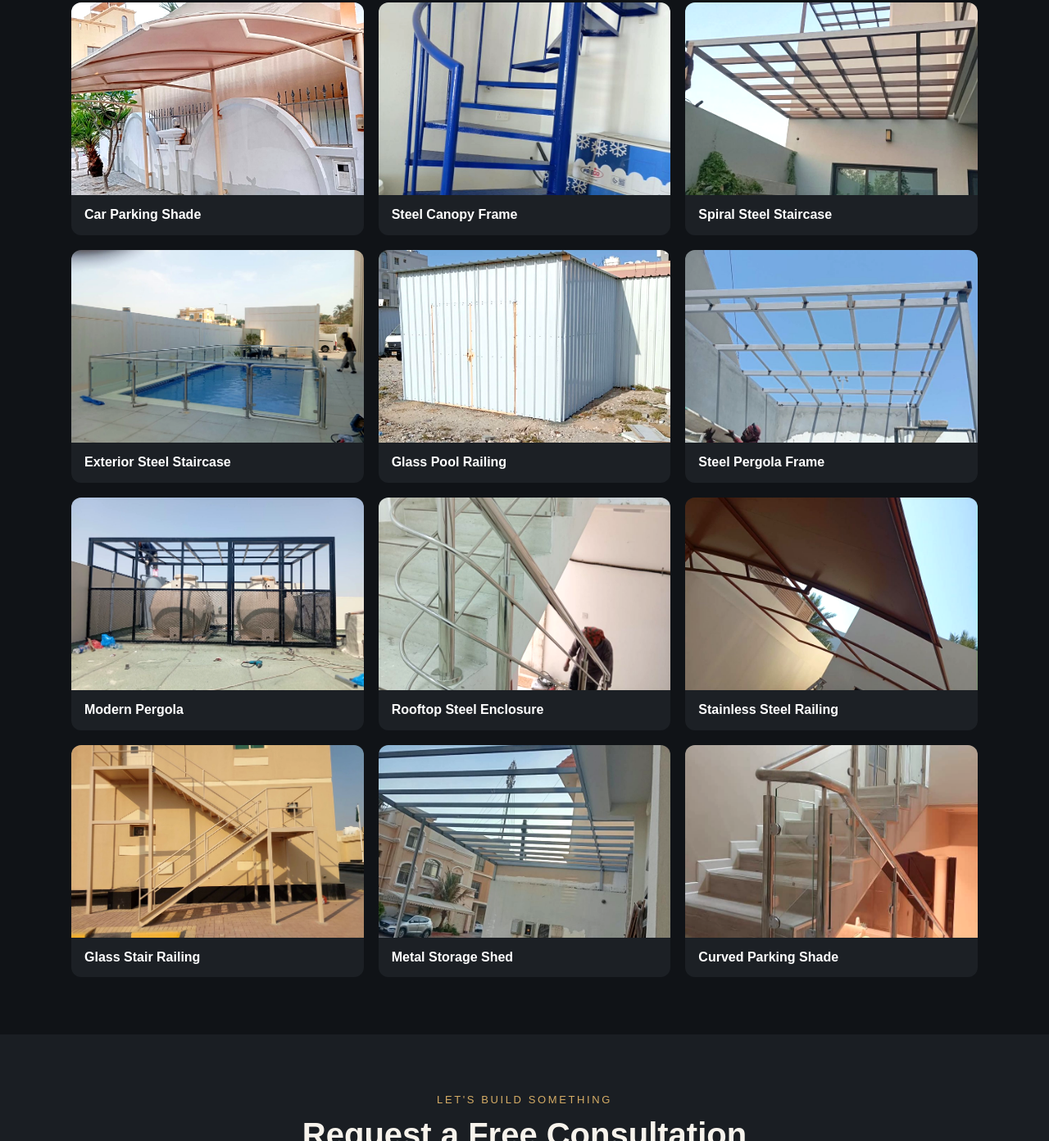
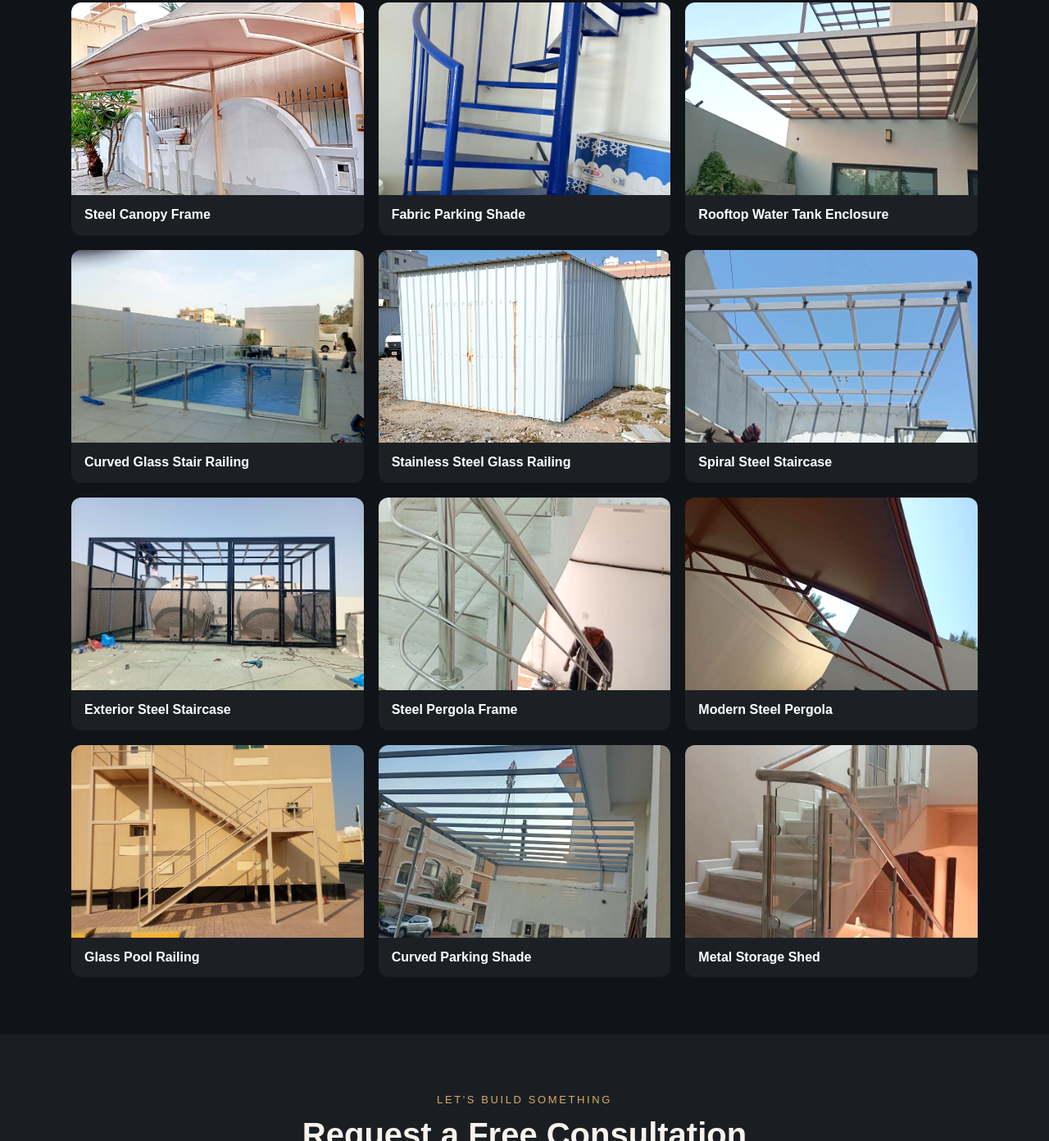
Before and after one commit to afsaruddin3826-hub/akram-material-welding, a plain HTML site: page index.html in a window 1280 px wide. Shown: the part 1754-3146 px from the top of the page at 82% size. Drawn offline with Linux system fonts and the light colour scheme.

Commit message:
Update 12 project gallery captions in English and Arabic

```diff
--- a/index.html
+++ b/index.html
@@ -16,18 +16,18 @@
 <div class="service"><b data-en="Stainless Steel Works" data-ar="أعمال الستانلس ستيل">Stainless Steel Works</b><p data-en="Custom stainless steel fabrication and finishing." data-ar="تصنيع وتشطيب أعمال الستانلس ستيل حسب الطلب.">Custom stainless steel fabrication and finishing.</p></div>
 <div class="service"><b data-en="Metal Fabrication & Installation" data-ar="تصنيع وتركيب المعادن">Metal Fabrication & Installation</b><p data-en="Custom metal components, fabrication and on-site installation." data-ar="تصنيع القطع المعدنية حسب الطلب وتركيبها في الموقع.">Custom metal components, fabrication and on-site installation.</p></div>
 </div></section>
-<section id="projects" class="wrap"><div class="eyebrow" data-en="Selected Work" data-ar="من أعمالنا">Selected Work</div><h2 data-en="Our Projects Gallery" data-ar="معرض مشاريعنا">Our Projects Gallery</h2><p class="muted" data-en="12 photographs of metalwork, shades, railings and installations." data-ar="١٢ صورة لأعمال الحديد والمظلات والدرابزين والتركيبات.">12 photographs of metalwork, shades, railings and installations.</p><div class="gallery"><button class="tile" onclick="openPhoto(0)"><img loading="lazy" src="images/project-01.jpg" alt="Car Parking Shade"><span data-en="Car Parking Shade" data-ar="مظلة موقف سيارات">Car Parking Shade</span></button>
-<button class="tile" onclick="openPhoto(1)"><img loading="lazy" src="images/project-02.jpg" alt="Steel Canopy Frame"><span data-en="Steel Canopy Frame" data-ar="هيكل مظلة حديدي">Steel Canopy Frame</span></button>
-<button class="tile" onclick="openPhoto(2)"><img loading="lazy" src="images/project-03.jpg" alt="Spiral Steel Staircase"><span data-en="Spiral Steel Staircase" data-ar="درج حديدي حلزوني">Spiral Steel Staircase</span></button>
-<button class="tile" onclick="openPhoto(3)"><img loading="lazy" src="images/project-04.jpg" alt="Exterior Steel Staircase"><span data-en="Exterior Steel Staircase" data-ar="درج حديدي خارجي">Exterior Steel Staircase</span></button>
-<button class="tile" onclick="openPhoto(4)"><img loading="lazy" src="images/project-05.jpg" alt="Glass Pool Railing"><span data-en="Glass Pool Railing" data-ar="درابزين زجاجي للمسبح">Glass Pool Railing</span></button>
-<button class="tile" onclick="openPhoto(5)"><img loading="lazy" src="images/project-06.jpg" alt="Steel Pergola Frame"><span data-en="Steel Pergola Frame" data-ar="هيكل برجولة حديدي">Steel Pergola Frame</span></button>
-<button class="tile" onclick="openPhoto(6)"><img loading="lazy" src="images/project-07.jpg" alt="Modern Pergola"><span data-en="Modern Pergola" data-ar="برجولة حديثة">Modern Pergola</span></button>
-<button class="tile" onclick="openPhoto(7)"><img loading="lazy" src="images/project-08.jpg" alt="Rooftop Steel Enclosure"><span data-en="Rooftop Steel Enclosure" data-ar="غرفة حديدية على السطح">Rooftop Steel Enclosure</span></button>
-<button class="tile" onclick="openPhoto(8)"><img loading="lazy" src="images/project-09.jpg" alt="Stainless Steel Railing"><span data-en="Stainless Steel Railing" data-ar="درابزين ستانلس ستيل">Stainless Steel Railing</span></button>
-<button class="tile" onclick="openPhoto(9)"><img loading="lazy" src="images/project-10.jpg" alt="Glass Stair Railing"><span data-en="Glass Stair Railing" data-ar="درابزين درج زجاجي">Glass Stair Railing</span></button>
-<button class="tile" onclick="openPhoto(10)"><img loading="lazy" src="images/project-11.jpg" alt="Metal Storage Shed"><span data-en="Metal Storage Shed" data-ar="مخزن معدني">Metal Storage Shed</span></button>
-<button class="tile" onclick="openPhoto(11)"><img loading="lazy" src="images/project-12.jpg" alt="Curved Parking Shade"><span data-en="Curved Parking Shade" data-ar="مظلة موقف منحنية">Curved Parking Shade</span></button></div></section>
+<section id="projects" class="wrap"><div class="eyebrow" data-en="Selected Work" data-ar="من أعمالنا">Selected Work</div><h2 data-en="Our Projects Gallery" data-ar="معرض مشاريعنا">Our Projects Gallery</h2><p class="muted" data-en="12 photographs of metalwork, shades, railings and installations." data-ar="١٢ صورة لأعمال الحديد والمظلات والدرابزين والتركيبات.">12 photographs of metalwork, shades, railings and installations.</p><div class="gallery"><button class="tile" onclick="openPhoto(0)"><img loading="lazy" src="images/project-01.jpg" alt="Steel Canopy Frame"><span data-en="Steel Canopy Frame" data-ar="هيكل مظلة حديدي">Steel Canopy Frame</span></button>
+<button class="tile" onclick="openPhoto(1)"><img loading="lazy" src="images/project-02.jpg" alt="Fabric Parking Shade"><span data-en="Fabric Parking Shade" data-ar="مظلة مواقف سيارات قماشية">Fabric Parking Shade</span></button>
+<button class="tile" onclick="openPhoto(2)"><img loading="lazy" src="images/project-03.jpg" alt="Rooftop Water Tank Enclosure"><span data-en="Rooftop Water Tank Enclosure" data-ar="هيكل حماية خزانات المياه">Rooftop Water Tank Enclosure</span></button>
+<button class="tile" onclick="openPhoto(3)"><img loading="lazy" src="images/project-04.jpg" alt="Curved Glass Stair Railing"><span data-en="Curved Glass Stair Railing" data-ar="درابزين درج زجاجي منحني">Curved Glass Stair Railing</span></button>
+<button class="tile" onclick="openPhoto(4)"><img loading="lazy" src="images/project-05.jpg" alt="Stainless Steel Glass Railing"><span data-en="Stainless Steel Glass Railing" data-ar="درابزين زجاجي ستانلس ستيل">Stainless Steel Glass Railing</span></button>
+<button class="tile" onclick="openPhoto(5)"><img loading="lazy" src="images/project-06.jpg" alt="Spiral Steel Staircase"><span data-en="Spiral Steel Staircase" data-ar="درج حديدي حلزوني">Spiral Steel Staircase</span></button>
+<button class="tile" onclick="openPhoto(6)"><img loading="lazy" src="images/project-07.jpg" alt="Exterior Steel Staircase"><span data-en="Exterior Steel Staircase" data-ar="درج حديدي خارجي">Exterior Steel Staircase</span></button>
+<button class="tile" onclick="openPhoto(7)"><img loading="lazy" src="images/project-08.jpg" alt="Steel Pergola Frame"><span data-en="Steel Pergola Frame" data-ar="هيكل برجولة حديدي">Steel Pergola Frame</span></button>
+<button class="tile" onclick="openPhoto(8)"><img loading="lazy" src="images/project-09.jpg" alt="Modern Steel Pergola"><span data-en="Modern Steel Pergola" data-ar="برجولة حديدية حديثة">Modern Steel Pergola</span></button>
+<button class="tile" onclick="openPhoto(9)"><img loading="lazy" src="images/project-10.jpg" alt="Glass Pool Railing"><span data-en="Glass Pool Railing" data-ar="درابزين زجاجي للمسبح">Glass Pool Railing</span></button>
+<button class="tile" onclick="openPhoto(10)"><img loading="lazy" src="images/project-11.jpg" alt="Curved Parking Shade"><span data-en="Curved Parking Shade" data-ar="مظلة مواقف سيارات منحنية">Curved Parking Shade</span></button>
+<button class="tile" onclick="openPhoto(11)"><img loading="lazy" src="images/project-12.jpg" alt="Metal Storage Shed"><span data-en="Metal Storage Shed" data-ar="مخزن معدني">Metal Storage Shed</span></button></div></section>
 <section id="contact" class="contact"><div class="wrap"><div class="eyebrow" data-en="Let's Build Something" data-ar="لنبدأ مشروعك">Let's Build Something</div><h2 data-en="Request a Free Consultation" data-ar="تواصل معنا للاستفسار">Request a Free Consultation</h2><p class="muted" data-en="Serving residential and commercial customers in Bahrain." data-ar="نخدم العملاء السكنيين والتجاريين في البحرين.">Serving residential and commercial customers in Bahrain.</p><div class="actions"><a class="btn" href="tel:+97336582616">Call +973 36582616</a><a class="btn secondary" href="https://wa.me/97336582616">WhatsApp +973 36582616</a></div></div></section><footer>© 2026 Akram Material & Welding • Bahrain</footer><div id="modal" class="modal" onclick="closePhoto()"><button class="close" aria-label="Close photo">×</button><img id="full" alt="Project photograph"></div><script>
 let arabic=false;function toggleLanguage(){arabic=!arabic;document.body.dir=arabic?'rtl':'ltr';document.documentElement.lang=arabic?'ar':'en';document.querySelectorAll('[data-en]').forEach(e=>e.textContent=e.dataset[arabic?'ar':'en']);document.getElementById('language').textContent=arabic?'English':'العربية'}function openPhoto(i){document.getElementById('full').src='images/project-'+String(i+1).padStart(2,'0')+'.jpg';document.getElementById('modal').classList.add('show')}function closePhoto(){document.getElementById('modal').classList.remove('show')}document.addEventListener('keydown',e=>{if(e.key==='Escape')closePhoto()});
 </script></body></html>
```
